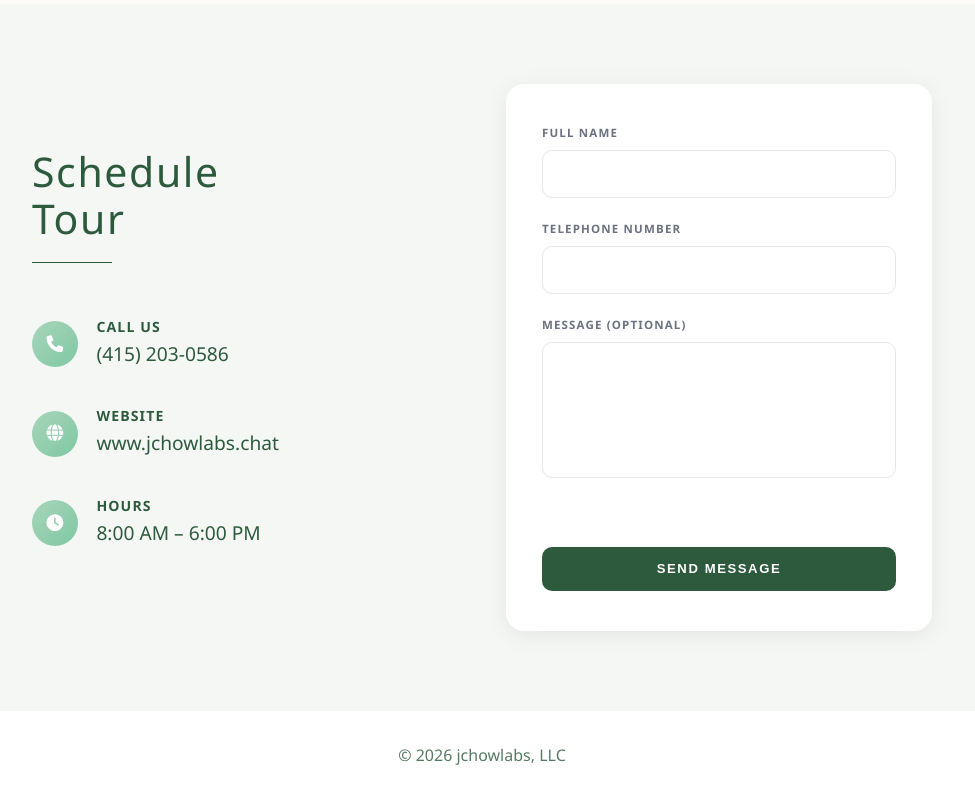
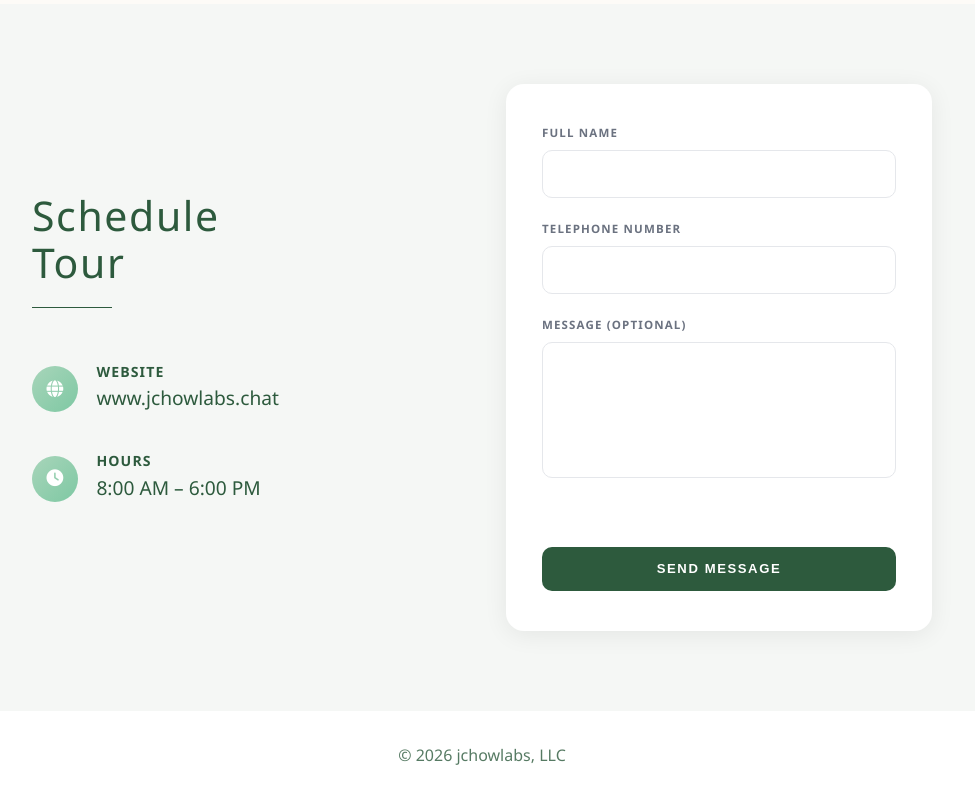
Before and after one commit to jchowlabs-chat/cindysdaycare-demo.github.io, a plain HTML site: page index.html in a window 1280 px wide. Shown: the part 3893-4693 px from the top of the page, without its empty margins (158-1133 px from the left). Drawn offline with Linux system fonts and the light colour scheme; no server answers.

Commit message:
system prompt and UI updates

```diff
--- a/index.html
+++ b/index.html
@@ -190,13 +190,6 @@
                     <h2 class="section-title-large">Schedule<br>Tour</h2>
                     <div class="section-rule"></div>
                     <div class="contact-item">
-                        <div class="contact-icon"><i class="fas fa-phone"></i></div>
-                        <div class="contact-details">
-                            <h3>Call Us</h3>
-                            <p><a href="tel:+14152030586">(415) 203-0586</a></p>
-                        </div>
-                    </div>
-                    <div class="contact-item">
                         <div class="contact-icon"><i class="fas fa-globe"></i></div>
                         <div class="contact-details">
                             <h3>Website</h3>
```
Also changed, not shown: 1 other file.
